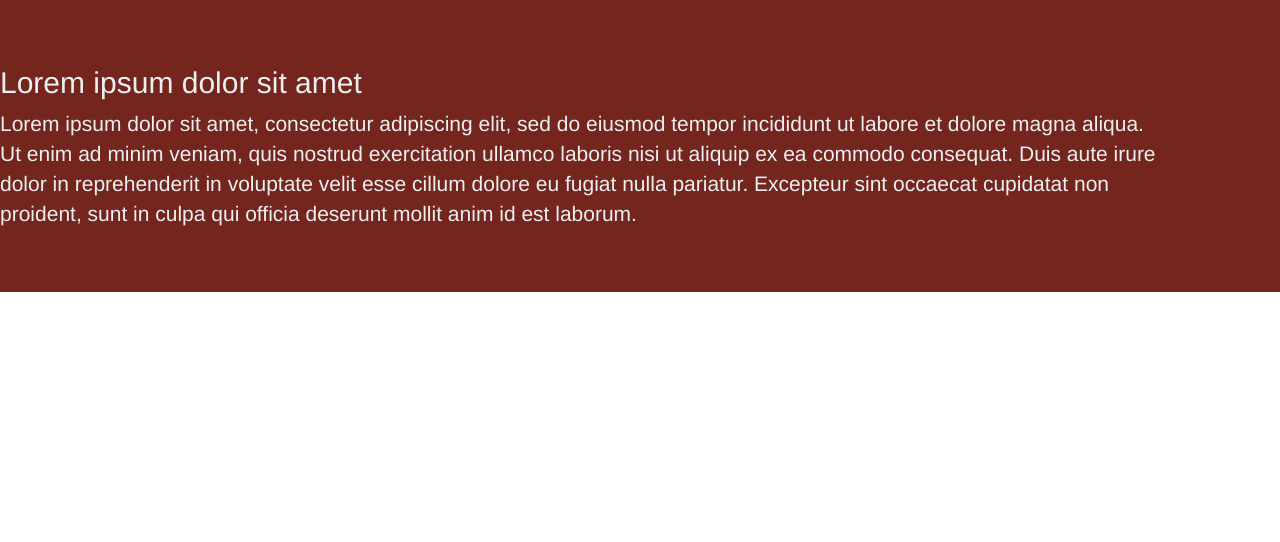
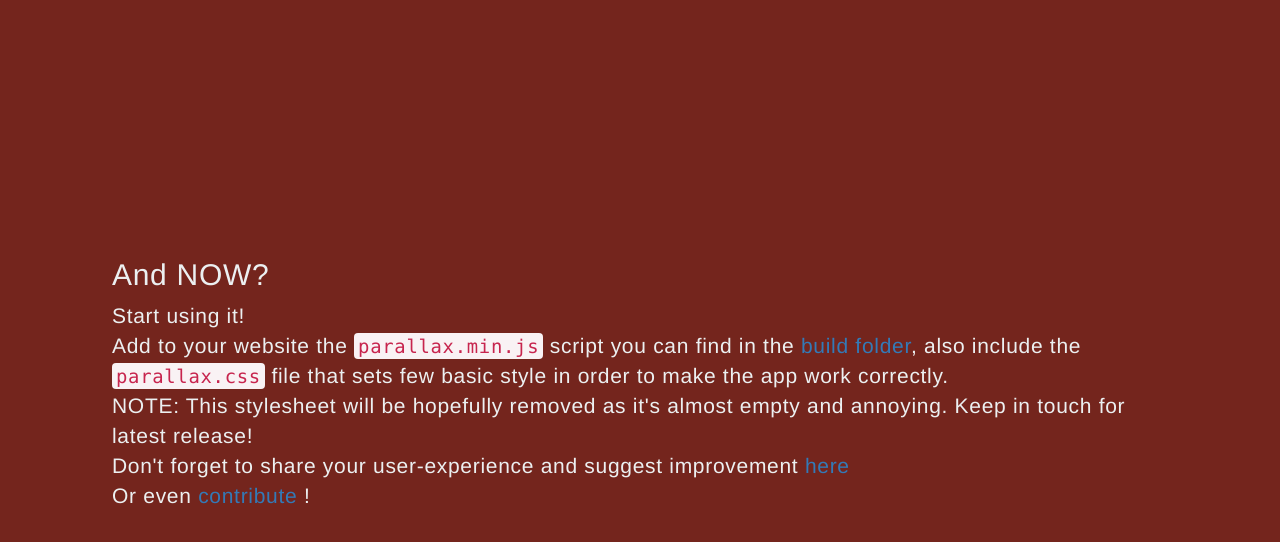
Before and after one commit to mrudelle/parallax.js, a plain HTML site: page index.html in a window 1280 px wide. Shown: the part 2586-3128 px from the top of the page. Before the commit the page ends 2878 px from the top, so only its background shows below. Drawn offline with nearby package versions, Linux system fonts and the light colour scheme.

Commit message:
Final show-off improvement

```diff
--- a/index.html
+++ b/index.html
@@ -74,7 +74,7 @@
 						<br>
 						You can set offset (<code>plx-offset="-100"</code>) in px
 						<br>
-						And parallax.js will match the top of the image (plus offset)
+						And <a href="https://github.com/mrudelle/parallax-scroll">parallax.js</a> will match the top of the image (plus offset)
 						<br>
 						to the top of your div, when it reaches the top!
 
@@ -82,15 +82,23 @@
 				</div>
 			</li>
 			<li class="item">
-				<div class="jumbotron">
-					<h2 id="item-7">
-						Lorem ipsum dolor sit amet
+				<div class="show jumbotron">
+					<h2 id="about-now">
+						And NOW?
 					</h2>
 					<p>
-						Lorem ipsum dolor sit amet, consectetur adipiscing elit, sed do eiusmod tempor incididunt ut labore et dolore magna aliqua. Ut enim ad minim veniam, quis nostrud exercitation ullamco laboris nisi ut aliquip ex ea commodo consequat. Duis aute irure dolor in reprehenderit in voluptate velit esse cillum dolore eu fugiat nulla pariatur. Excepteur sint occaecat cupidatat non proident, sunt in culpa qui officia deserunt mollit anim id est laborum.
+						Start using it!
+						<br>
+						Add to your website the <code>parallax.min.js</code> script you can find in the <a href="https://github.com/mrudelle/parallax-scroll">build folder</a>, also include the <code>parallax.css</code> file that sets few basic style in order to make the app work correctly.
+						<br>
+						NOTE: This stylesheet will be hopefully removed as it's almost empty and annoying. Keep in touch for latest release!
+						<br>
+						Don't forget to share your user-experience and suggest improvement <a href="https://github.com/mrudelle/parallax-scroll/issues">here</a>
+						<br>
+						Or even <a href="https://github.com/mrudelle/parallax-scroll">contribute</a> !
 					</p>
 				</div>
-				<div class="plx-img" style="background-image: url('img/github.png')" plx-speed="1"></div>
+				<div class="bubble plx-float" plx-ref="#about-now" plx-fade="true">>NOW<</div>
 			</li>
 		</ul>
 
```
